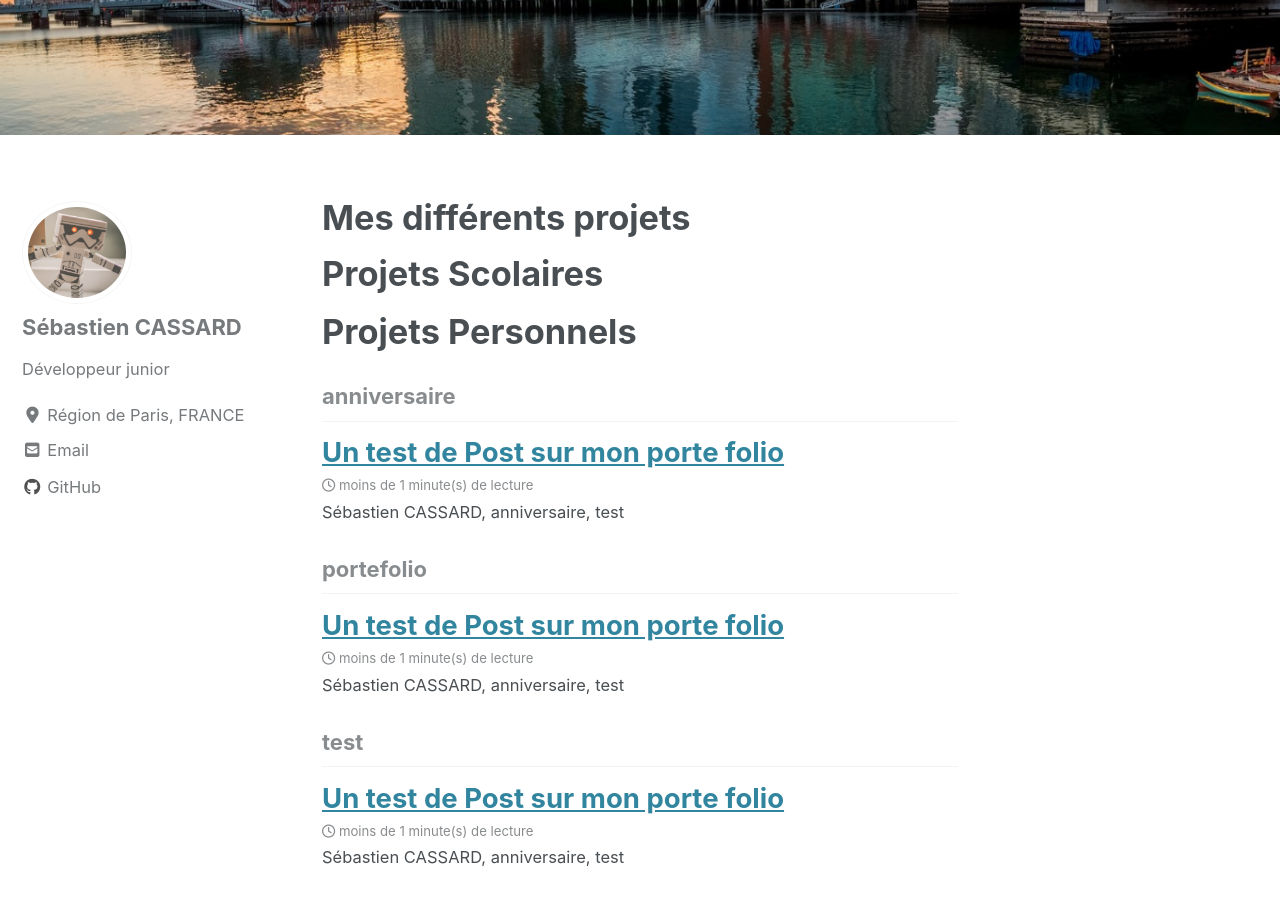
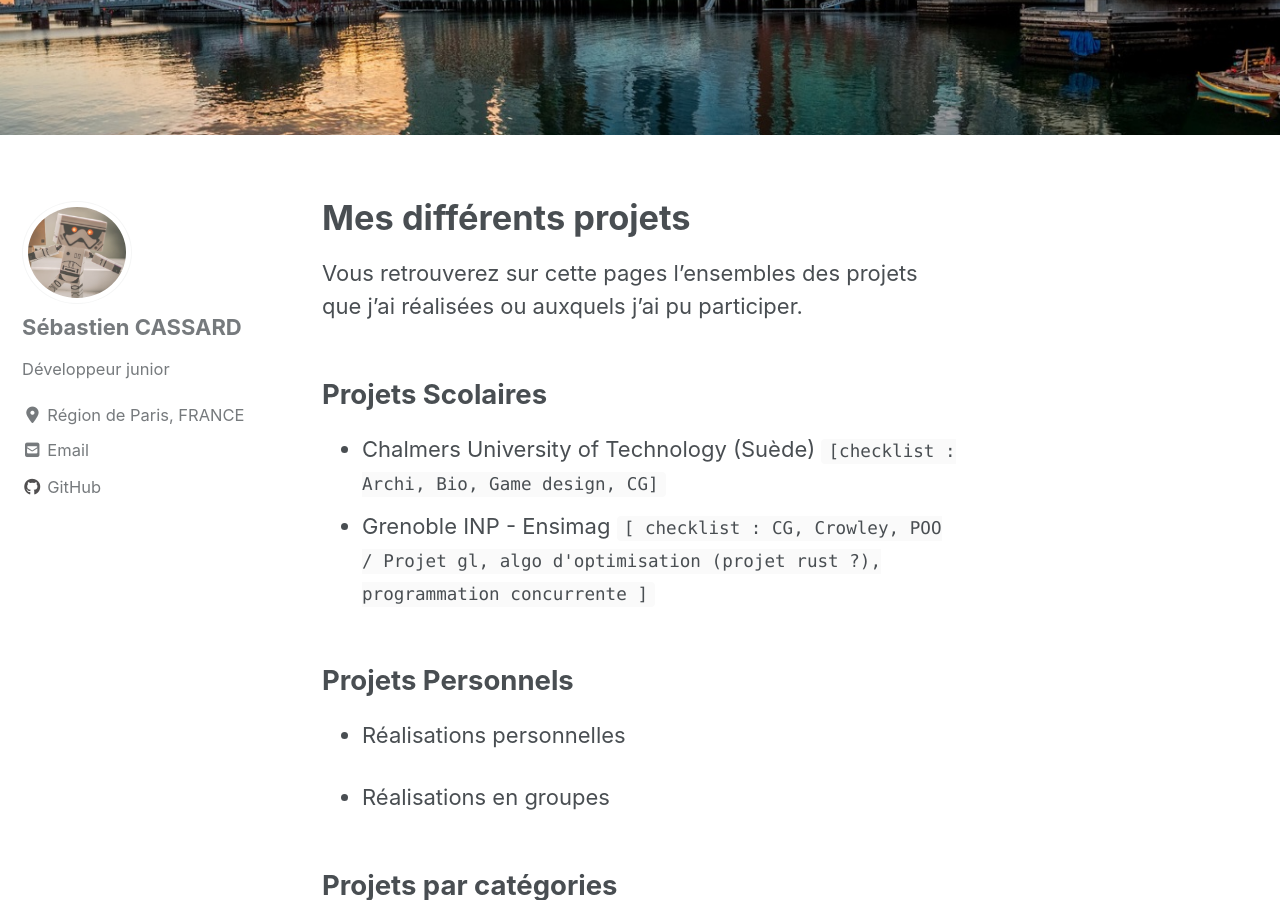
Before and after one commit to Cassards/cassards.github.io, a Jekyll site: the page built from _pages/Projets.md, in a window 1280 px wide and 900 px high, scrolled down 429 px. Built offline with Jekyll 4.4.1, drawn with Linux system fonts in a browser that asks for light colours; cached includes are drawn as plain includes; nearby versions of some CDN libraries; some of the changed text lies outside the part shown.

Commit message:
Project section presentation

```diff
--- a/_pages/Projets.md
+++ b/_pages/Projets.md
@@ -6,14 +6,24 @@ author_profile: true
 header:
     image: "/images/fort point.png"
 ---
+Vous retrouverez sur cette pages l'ensembles des projets que j'ai réalisées ou auxquels j'ai pu participer.
 
-# Projets Scolaires
+## Projets Scolaires
 
-# Projets Personnels
+* Chalmers University of Technology (Suède)
+`[checklist : Archi, Bio, Game design, CG]`
+* Grenoble INP - Ensimag
+`[ checklist : CG, Crowley, POO / Projet gl, algo d'optimisation (projet rust ?), programmation concurrente ]`
 
+## Projets Personnels
 
+* Réalisations personnelles
+
+* Réalisations en groupes
+
+## Projets par catégories
 <!-- Copy the code below and put it on the page where your projects will all be listed. -->
-
+test 1
 {% include base_path %}
 {% include group-by-array collection=site.posts field="tags" %}
 
@@ -24,3 +34,15 @@ header:
     {% include archive-single.html %}
   {% endfor %}
 {% endfor %}
+
+test 2
+{% include base_path %}
+{% include group-by-array collection=site.posts field="tags" %}
+
+{% for tag in group_names %}
+  {% assign posts = group_items[forloop.index0] %}
+  <h3 id="{{ tag | slugify }}" class="archive__subtitle">{{ tag }}</h3>
+  {% for post in posts %}
+    {% include archive-single.html %}
+  {% endfor %}
+{% endfor %}
```
